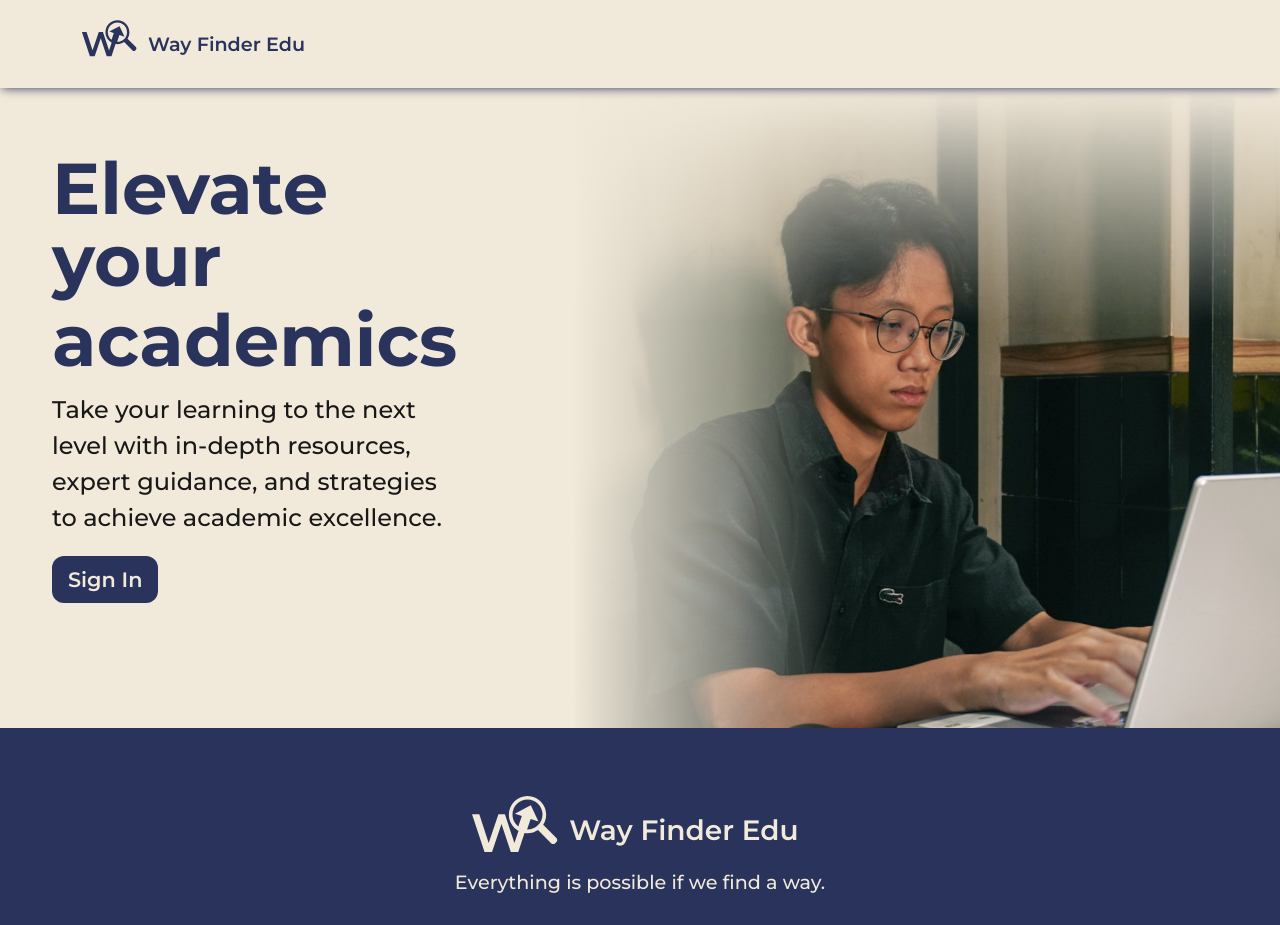
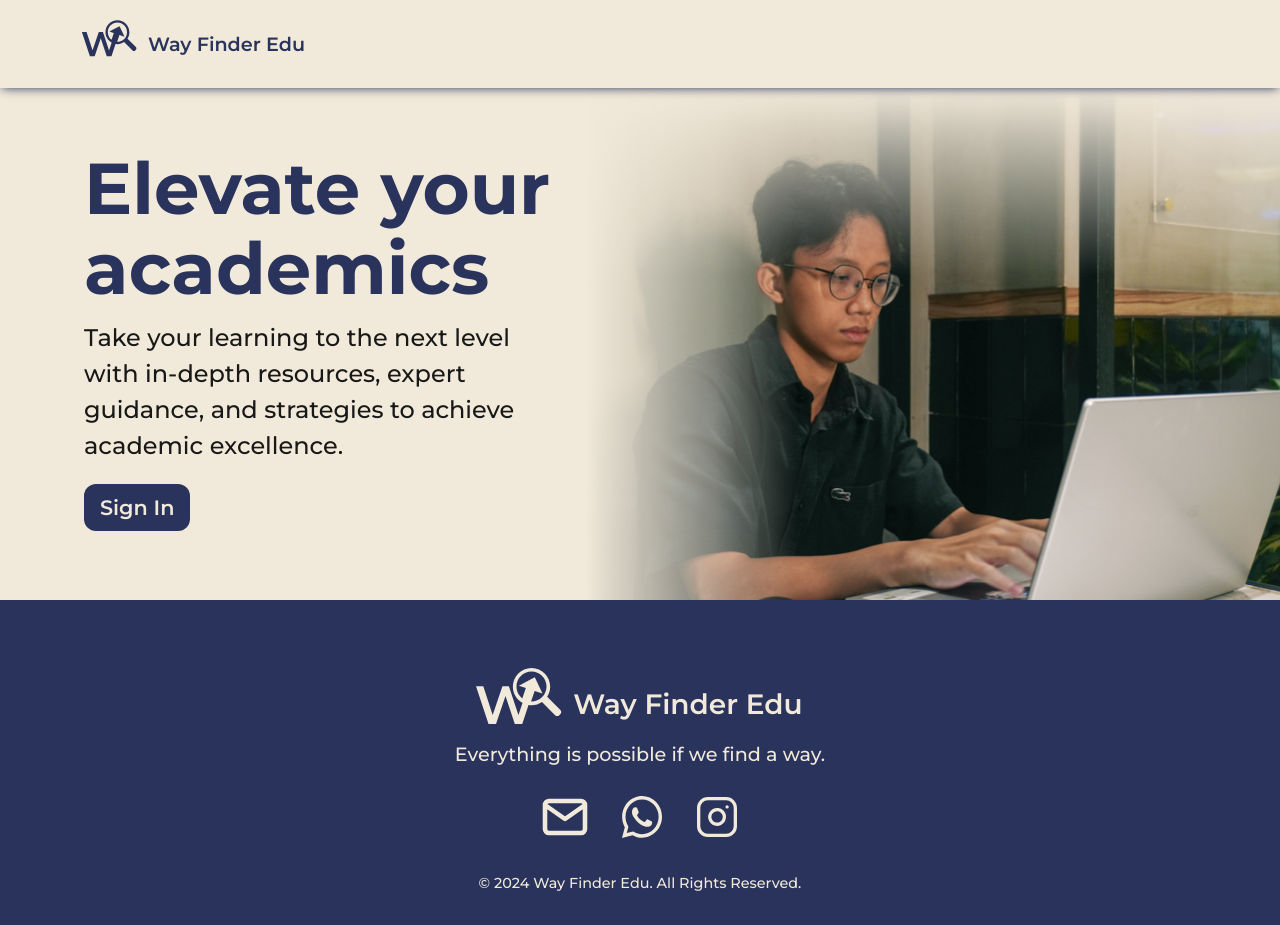
Before and after one commit to kenpegrasio/way-finder-edu, a React (Vite) app: page / in a window 1280 px wide. Shown: the top 925 px of the page. Built offline with nearby package versions, Linux system fonts and the light colour scheme.

Commit message:
improve footer mobile and desktop UI

```diff
--- a/src/App.tsx
+++ b/src/App.tsx
@@ -61,14 +61,14 @@ function App() {
       <Navbar />
       {/* Hero Section */}
       <div className="flex flex-col w-full bg-customCream md:flex-row">
-        <div className="text-left w-full px-6 py-6 mt-0 md:py-16 lg:-mx-3 lg:px-16 lg:pr-32   text-customDarkBlue flex-1">
+        <div className="text-left w-full px-6 py-6 mt-0 md:py-16 lg:-mx-3 lg:px-24 lg:pr-12 text-customDarkBlue flex-1 ">
           <h1 className="font-bold font-montserrat text-6xl md:text-9xl lg:text-7xl leading-tight">
-            <span className="block lg:inline">Elevate your</span>
+            <span className="block lg:whitespace-nowrap lg:inline">Elevate your</span>
             <span className="block lg:mt-2">academics</span>
           </h1>
 
           {/* For Desktop only */}
-          <p className="hidden font-medium font-montserrat text-lg md:text-2xl lg:text-3xl lg:max-w-144 text-customBlack mt-4 md:block">
+          <p className="hidden font-medium font-montserrat text-lg md:text-2xl lg:text-3xl lg:max-w-144 text-customBlack mt-4 md:block outlin">
             Take your learning to the next level with in-depth resources, expert
             guidance, and strategies to achieve academic excellence.
           </p>
@@ -79,7 +79,7 @@ function App() {
                 <Link to="/account">Sign In</Link>
               </button>
             ) : (
-              <button className="inline-block text-customCream bg-customDarkBlue rounded-xl px-6 py-3 hover:bg-transparent hover:outline hover:outline-customDarkBlue hover:text-customDarkBlue hover:scale-105 font-montserrat font-semibold text-lg md:text-xl">
+              <button className="inline-block text-customCream bg-customDarkBlue rounded-[0.75rem] px-4 py-2 hover:bg-transparent hover:outline hover:outline-customDarkBlue hover:text-customDarkBlue hover:scale-105 font-montserrat font-semibold md:text-lg lg:text-[1.3rem] lg:-mt-1">
                 <Link to="/courses">Get Started</Link>
               </button>
             )}
@@ -87,15 +87,14 @@ function App() {
         </div>
 
         {/* Image Content */}
-
         <img
           src="./cover.png"
-          className="flex-[2] max-h-[40rem] object-contain"
+          className="flex-[2] max-h-[32rem] object-contain"
           alt="Cover"
         />
 
         {/* Text Content */}
-        <div className="md:hidden text-left w-full px-6 pt-2 pb-8 md:py-0 lg:-mx-3 lg:px-16 lg:pr-32 lg:-mt-2 text-customDarkBlue">
+        <div className="md:hidden text-left w-full px-6 pt-2 pb-8 md:py-0 lg:-mx-3 lg:-mt-2 text-customDarkBlue">
           <p className="font-medium font-montserrat text-lg md:text-2xl lg:text-3xl lg:max-w-144 text-customBlack mt-4">
             Take your learning to the next level with in-depth resources, expert
             guidance, and strategies to achieve academic excellence.
@@ -106,7 +105,7 @@ function App() {
               <Link to="/account">Sign In</Link>
             </button>
           ) : (
-            <button className="inline-block text-customCream bg-customDarkBlue rounded-xl px-6 py-3 hover:bg-transparent hover:outline hover:outline-customDarkBlue hover:text-customDarkBlue hover:scale-105 font-montserrat font-semibold text-lg md:text-xl">
+            <button className="inline-block text-customCream bg-customDarkBlue rounded-[0.75rem] px-4 py-2 hover:bg-transparent hover:outline hover:outline-customDarkBlue hover:text-customDarkBlue hover:scale-105 font-montserrat font-semibold md:text-lg lg:text-[1.3rem] lg:-mt-1">
               <Link to="/courses">Get Started</Link>
             </button>
           )}
@@ -121,16 +120,16 @@ function App() {
             <h1 className="font-bold font-montserrat text-customCream text-3xl md:text-4xl lg:text-5xl text-center mb-8">
               What Do We Teach?
             </h1>
-            <div className="grid grid-cols-1 gap-6 px-4 md:grid-cols-2 lg:grid-cols-3 lg:gap-12 w-full max-w-7xl">
+            <div className="grid grid-cols-1 gap-6 px-6 py-2 md:grid-cols-2 lg:grid-cols-2 lg:gap-12 lg:px-24 lg:py-6 w-full max-w-7xl">
               {subjects.map((subject) => (
                 <div
                   key={subject.id}
-                  className="flex flex-col text-left p-6 bg-customCream rounded-lg shadow-md"
+                  className="flex flex-col text-left"
                 >
-                  <h1 className="font-montserrat font-semibold text-xl md:text-2xl lg:text-3xl text-customDarkBlue mb-2">
+                  <h1 className="font-montserrat font-semibold text-xl md:text-2xl lg:text-3xl text-customCream mb-2">
                     {subject.name}
                   </h1>
-                  <p className="font-montserrat font-medium text-sm md:text-base lg:text-lg text-customBlack">
+                  <p className="font-montserrat font-medium text-sm md:text-base lg:text-lg text-customCream">
                     {subject.description}
                   </p>
                 </div>
@@ -143,7 +142,7 @@ function App() {
             <h1 className="font-bold font-montserrat text-customDarkBlue text-3xl md:text-4xl lg:text-5xl text-center mb-8">
               Facilities
             </h1>
-            <div className="grid grid-cols-1 gap-8 px-4 md:grid-cols-2 lg:grid-cols-4 lg:gap-12 w-full max-w-7xl">
+            <div className="grid grid-cols-1 gap-8 px-6 py-2 md:grid-cols-2 lg:grid-cols-4 lg:gap-12 lg:px-12 lg:py-6 w-full max-w-7xl">
               {facilities.map((facility) => (
                 <div
                   key={facility.id}
--- a/src/components/Footer.tsx
+++ b/src/components/Footer.tsx
@@ -1,44 +1,44 @@
 function Footer() {
     return (
-        <div className="flex items-center justify-center h-auto bg-customDarkBlue text-customCream">
-            <div className="mt-12 flex flex-col items-center">
-                <div className="flex items-center -ml-4">
+        <div className="flex items-center justify-center h-auto bg-customDarkBlue text-customCream px-6 py-8 lg:px-24 lg:py-12">
+            <div className="flex flex-col items-center px-4 md:px-0">
+                <div className="flex grid-cols-2 items-center justify-center gap-2 lg:-ml-2">
                     <img
                         src="/logo-light.svg"
                         alt="Logo"
-                        className="h-24 mr-2"
+                        className="lg:h-24 h-12"
                     />
-                    <p className="font-montserrat font-semibold text-customCream text-4xl mt-3">
+                    <p className="font-montserrat font-semibold text-customCream text-2xl lg:text-4xl md:text-3xl pt-2 lg:pt-4">
                         Way Finder Edu
                     </p>
                 </div>
-                <p className="font-montserrat font-medium text-customCream text-2xl text-center -mt-1">
+                <p className="font-montserrat font-medium text-customCream md:text-xl text-center text-md lg:text-2xl lg:-mt-1">
                     Everything is possible if we find a way.
                 </p>
-                <div className="flex items-center mt-7 mb-7 gap-x-8">
+                <div className="flex items-center py-4 gap-x-5 lg:py-6 lg:gap-x-8 md:gap-x-6 justify-center">
                     <a href="mailto:wayfinderedu.official@gmail.com" target="_blank" rel="noopener noreferrer">
                         <img
                             src="/mail.svg"
                             alt="Email"
-                            className="h-10 cursor-pointer"
+                            className="h-9 lg:h-12 cursor-pointer"
                         />
                     </a>
                     <a href="https://wa.me/6287831687797" target="_blank" rel="noopener noreferrer">
                         <img
                             src="/whatsapp.svg"
                             alt="WhatsApp"
-                            className="h-9 cursor-pointer"
+                            className="h-8 lg:h-11 cursor-pointer"
                         />
                     </a>
                     <a href="https://www.instagram.com/wayfinderedu" target="_blank" rel="noopener noreferrer">
                         <img
                             src="/instagram.svg"
                             alt="Instagram"
-                            className="-ml-1 h-10 cursor-pointer"
+                            className="h-9 lg:h-11 cursor-pointer"
                         />
                     </a>
                 </div>
-                <p className="font-montserrat font-medium text-customCream text-md text-center mb-16">
+                <p className="font-montserrat font-medium text-customCream text-xs py-1 md:text-sm lg:py-2 lg:text-md text-center">
                     © 2024 Way Finder Edu. All Rights Reserved.
                 </p>
             </div>
--- a/tailwind.config.js
+++ b/tailwind.config.js
@@ -29,6 +29,8 @@ export default {
         'xl': '1.1rem',
         'lg': '1rem',
         'md': '0.9rem',
+        'sm': '0.75rem',
+        'xs': '0.7rem',
       },
       height: {
         '128': '32rem',
```
